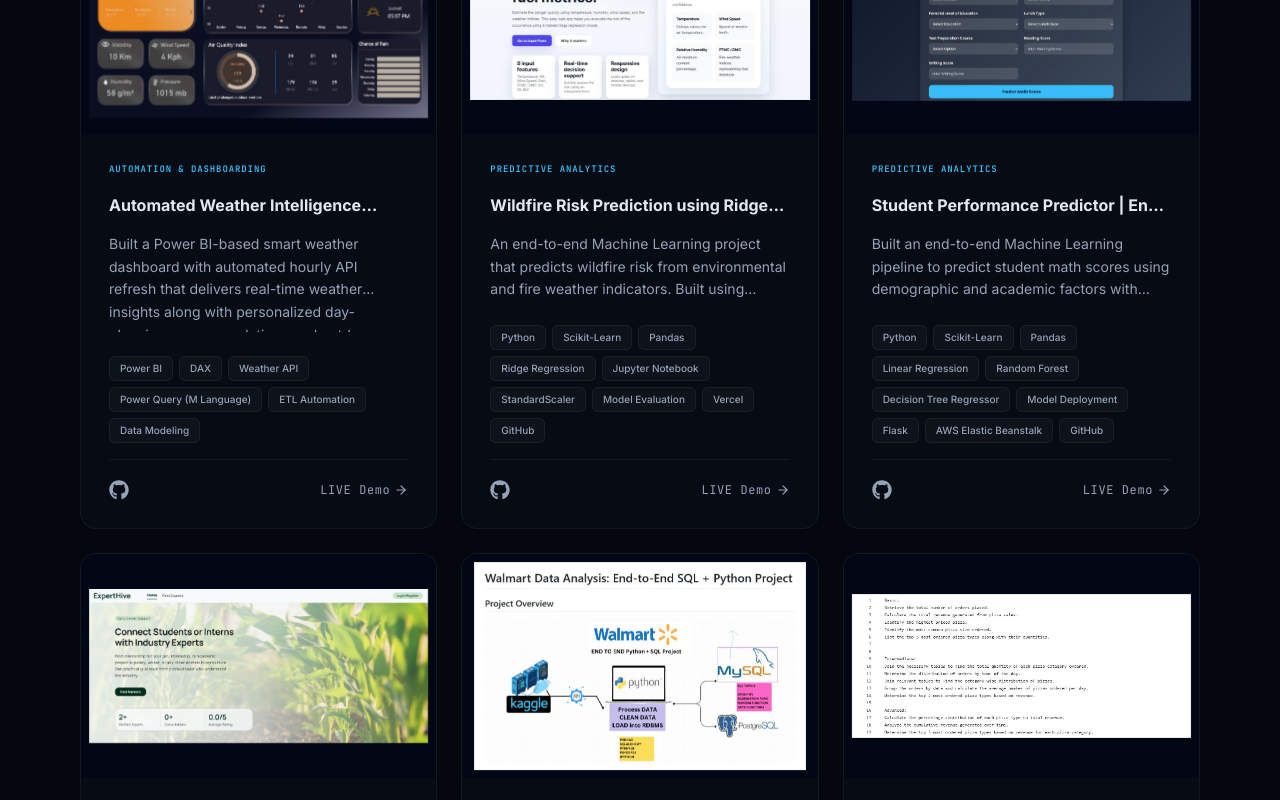
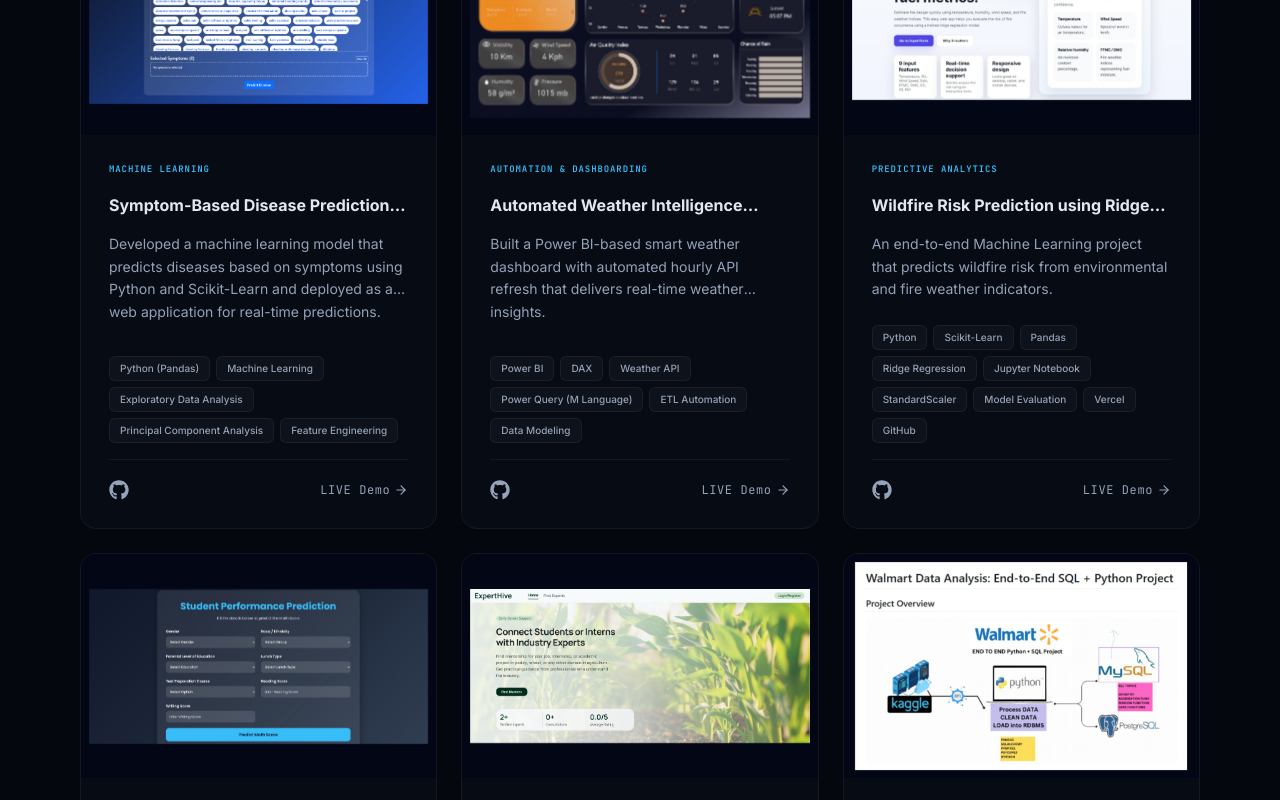
Before and after one commit to Roushan9991/Rkmourya.co.in, a Next.js app: page / in a window 1280 px wide. Shown: the part 4660-5460 px from the top of the page. Built offline with nearby package versions, Linux system fonts and the light colour scheme.

Commit message:
New project

```diff
--- a/src/components/sections/Projects.tsx
+++ b/src/components/sections/Projects.tsx
@@ -7,9 +7,18 @@ import Image from 'next/image';
 
 const projects = [
   {
+    title: "Symptom-Based Disease Prediction Using Machine Learning",
+    category: "MACHINE LEARNING",
+    description: "Developed a machine learning model that predicts diseases based on symptoms using Python and Scikit-Learn and deployed as a web application for real-time predictions.",
+    image: "/ML APP Interface.png",
+    tech: ["Python (Pandas)","Machine Learning","Exploratory Data Analysis","Principal Component Analysis","Feature Engineering"],
+    github: "https://github.com/Roushan9991/Disease-Prediction-from-Symptoms-using-Machine-Learning",
+    live: "https://disease-prediction-from-symptoms-us.vercel.app/"
+  },
+  {
     title: "Automated Weather Intelligence Dashboard",
     category: "AUTOMATION & DASHBOARDING",
-    description: "Built a Power BI-based smart weather dashboard with automated hourly API refresh that delivers real-time weather insights along with personalized day-planning recommendations and outdoor activity suggestions.",
+    description: "Built a Power BI-based smart weather dashboard with automated hourly API refresh that delivers real-time weather insights.",
     image: "/Powerbi_dashboard.jpg",
     tech: ["Power BI", "DAX", "Weather API","Power Query (M Language)","ETL Automation","Data Modeling"],
     github: "https://github.com/Roushan9991/Automated-Weather-Intelligence-Dashboard/blob/main/README.md",
@@ -18,7 +27,7 @@ const projects = [
   {
     title: "Wildfire Risk Prediction using Ridge Regression",
     category: "PREDICTIVE ANALYTICS",
-    description: "An end-to-end Machine Learning project that predicts wildfire risk from environmental and fire weather indicators. Built using Python, Flask, and Ridge Regression with real-time prediction capability and cloud deployment on Vercel.",
+    description: "An end-to-end Machine Learning project that predicts wildfire risk from environmental and fire weather indicators.",
     image: "/widfire prediction.jpg",
     tech: ["Python", "Scikit-Learn", "Pandas","Ridge Regression","Jupyter Notebook","StandardScaler","Model Evaluation","Vercel","GitHub"],
     github: "https://github.com/Roushan9991/Wildfire-Risk-Prediction-using-Ridge-Regression/blob/main/README.md",
@@ -27,7 +36,7 @@ const projects = [
   {
     title: "Student Performance Predictor | End-to-End Machine Learning Pipeline",
     category: "PREDICTIVE ANALYTICS",
-    description: "Built an end-to-end Machine Learning pipeline to predict student math scores using demographic and academic factors with automated data ingestion, transformation, model training, evaluation, and deployment.",
+    description: "Built an end-to-end Machine Learning pipeline to predict student math scores using demographic and academic factors.",
     image: "/ML Prediction.jpg",
     tech: ["Python", "Scikit-Learn", "Pandas","Linear Regression","Random Forest","Decision Tree Regressor","Model Deployment","Flask","AWS Elastic Beanstalk","GitHub"],
     github: "https://github.com/Roushan9991/Student-Performance-Predictor-End-to-End-Machine-Learning-Pipeline/blob/main/README.md",
```
Also changed, not shown: public/ML App Interface.png (added).
